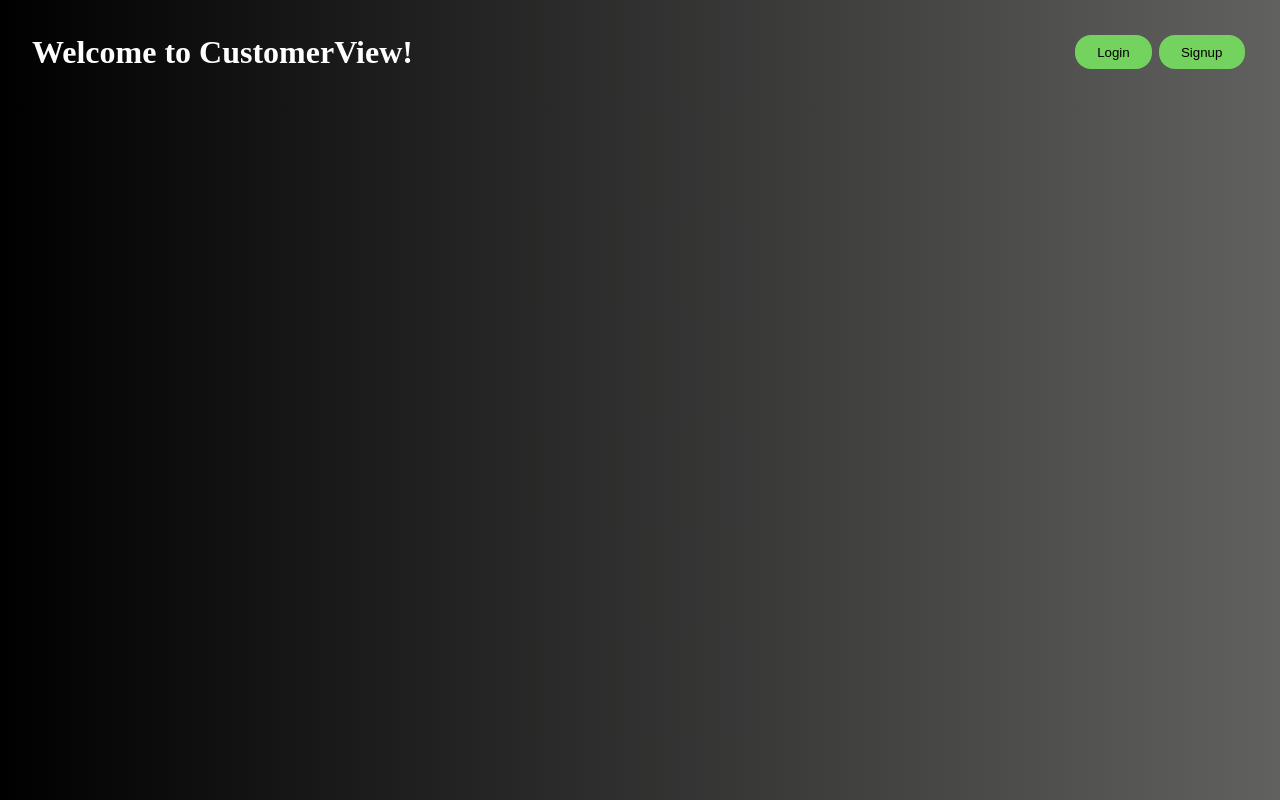
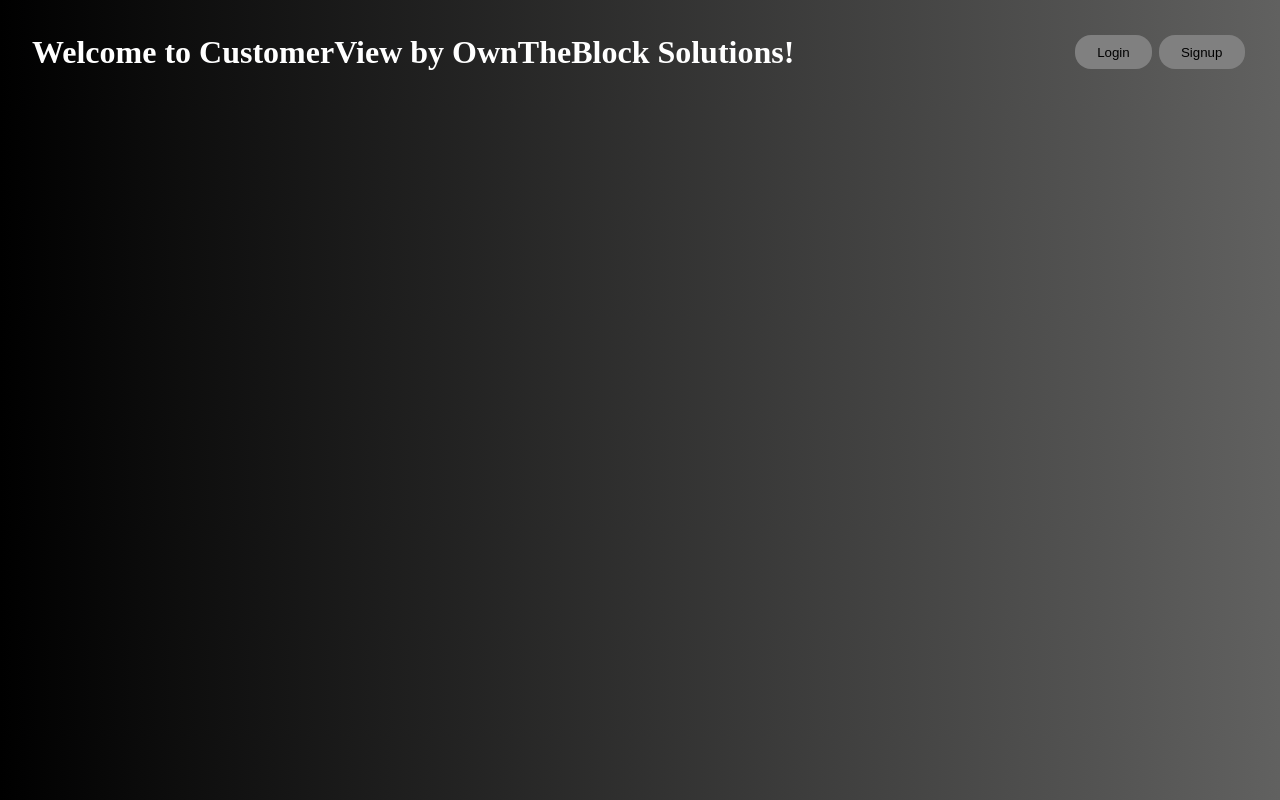
Before and after one commit to SebasAran16/nextjs-user-view, a Next.js app: page / in a window 1280 px wide. Built offline with nearby package versions, Linux system fonts and the light colour scheme.

Commit message:
Changes done with Mery on meet

```diff
--- a/src/app/api/user/login/route.ts
+++ b/src/app/api/user/login/route.ts
@@ -34,14 +34,14 @@
         { status: 409 }
       );
 
-    if (!user.is_verified)
-      return NextResponse.json(
-        {
-          success: false,
-          message: "User must be verified to log in",
-        },
-        { status: 403 }
-      );
+    // if (!user.is_verified)
+    //   return NextResponse.json(
+    //     {
+    //       success: false,
+    //       message: "User must be verified to log in",
+    //     },
+    //     { status: 403 }
+    //   );
 
     const tokenData: TokenData = {
       id: user._id,
--- a/src/app/page.tsx
+++ b/src/app/page.tsx
@@ -6,7 +6,9 @@
   return (
     <main>
       <header id={styles.header}>
-        <h1>Welcome to CustomerView!</h1>
+        <h1>
+          Welcome to CustomerView by <span>OwnTheBlock Solutions</span>!
+        </h1>
         <section id={styles.headerButtons}>
           <Link href="/login">
             <button>Login</button>
--- a/src/styles/globals.sass
+++ b/src/styles/globals.sass
@@ -33,6 +33,7 @@
       opacity: 0.9
     &:active
       transform: none
+      background-color: $main-contrast
     &:disabled
       opacity: 0.6
       transform: none
--- a/src/styles/variables.module.sass
+++ b/src/styles/variables.module.sass
@@ -1,4 +1,4 @@
-$main-color: #74d25e
+$main-color: grey
 $main-contrast: #0a9bac
 $medium-green: #3fb982
 $opacity-gray: #616160
```
